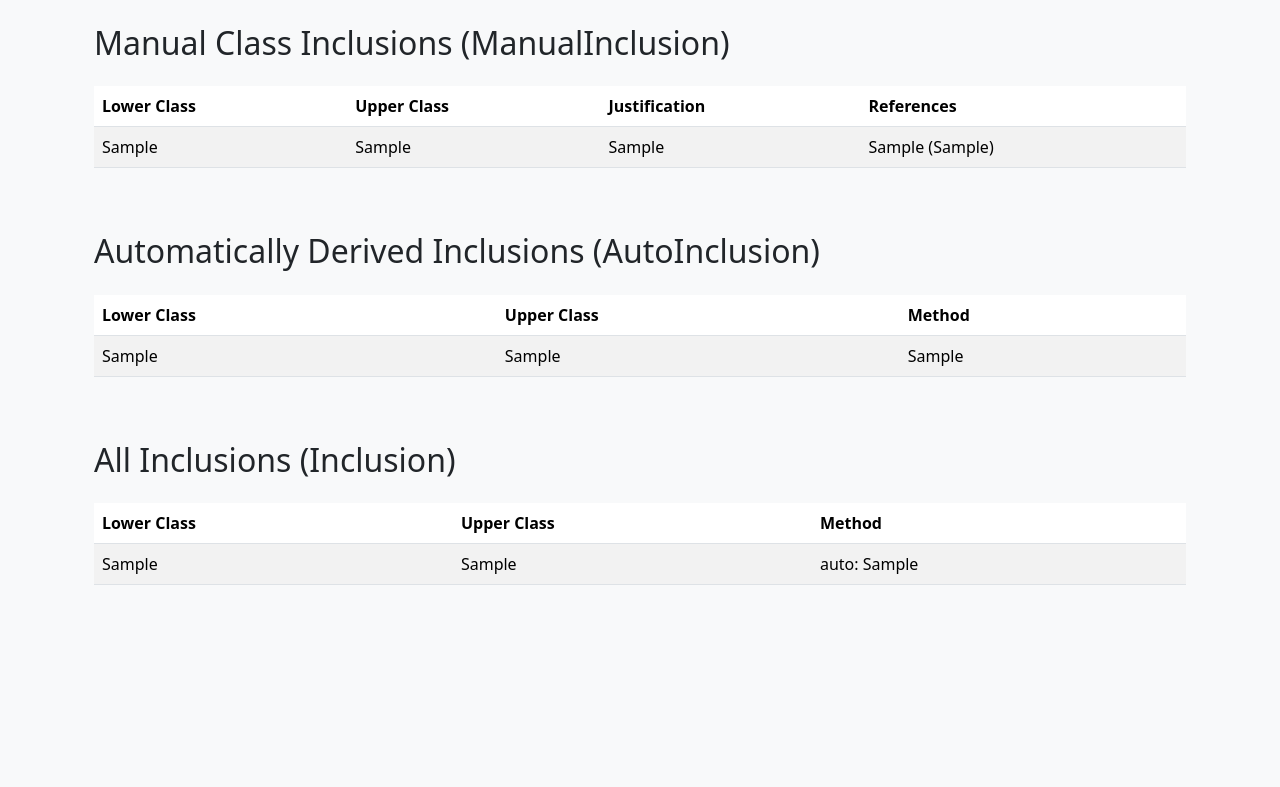
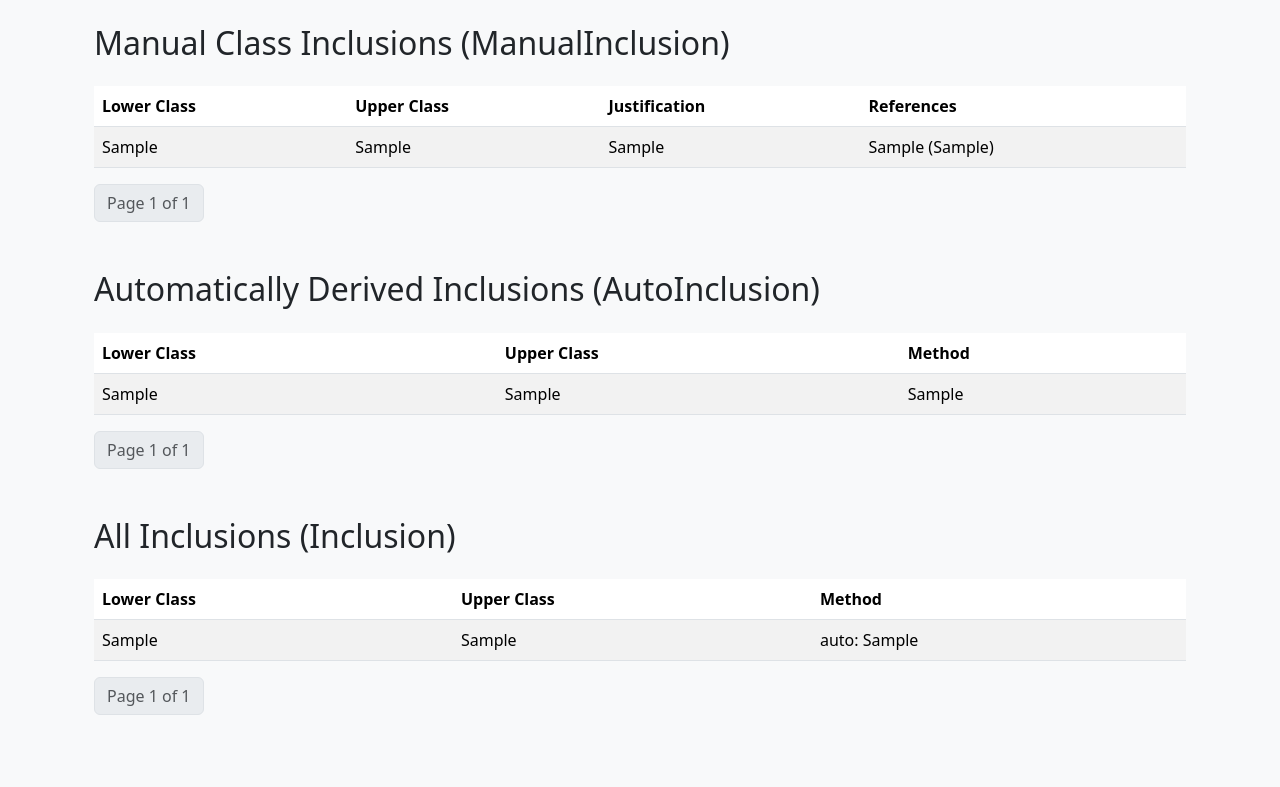
Before and after one commit to turquoise5/ComWeb, a Django app: page /inclusions/ in a window 1280 px wide. Shown: the part 80-867 px from the top of the page. Before the commit the page ends 665 px from the top, so only its background shows below. Run offline with Django 5.2, Linux system fonts and the light colour scheme; tables that the repository leaves empty hold one stand-in row (values such as "Sample post").

Commit message:
added pagination

```diff
--- a/comweb/templates/comweb/inclusions.html
+++ b/comweb/templates/comweb/inclusions.html
@@ -5,7 +5,7 @@
 {% block content %}
 <div class="container">
     <!-- Manual Inclusions Section -->
-    <section class="mb-5">
+    <section class="mb-5" id="manual">
         <h2 class="mb-4">Manual Class Inclusions (ManualInclusion)</h2>
         <div class="table-responsive">
             <table class="table table-striped">
@@ -18,7 +18,7 @@
                     </tr>
                 </thead>
                 <tbody>
-                    {% for inc in manual_inclusions %}
+                    {% for inc in manual_inclusions_page %}
                     <tr>
                         <td>{{ inc.lower.AB }}</td>
                         <td>{{ inc.upper.AB }}</td>
@@ -33,10 +33,27 @@
                 </tbody>
             </table>
         </div>
+        <nav>
+            <ul class="pagination">
+            {% if manual_inclusions_page.has_previous %}
+            <li class="page-item">
+                <a class="page-link" href="?manual_page={{ manual_inclusions_page.previous_page_number }}#manual">Previous</a>
+            </li>
+            {% endif %}
+            <li class="page-item disabled">
+            <span class="page-link">Page {{ manual_inclusions_page.number }} of {{ manual_inclusions_page.paginator.num_pages }}</span>
+            </li>
+            {% if manual_inclusions_page.has_next %}
+            <li class="page-item">
+                <a class="page-link" href="?a_page={{ manual_inclusions_page.next_page_number }}#manual">Next</a>
+            </li>
+            {% endif %}
+            </ul>
+        </nav>
     </section>
 
     <!-- Auto Inclusions Section -->
-    <section class="mb-5">
+    <section class="mb-5" id="auto">
         <h2 class="mb-4">Automatically Derived Inclusions (AutoInclusion) </h2>
         <div class="table-responsive">
             <table class="table table-striped">
@@ -48,7 +65,7 @@
                     </tr>
                 </thead>
                 <tbody>
-                    {% for inc in auto_inclusions %}
+                    {% for inc in auto_inclusions_page %}
                     <tr>
                         <td>{{ inc.lower.AB }}</td>
                         <td>{{ inc.upper.AB }}</td>
@@ -58,8 +75,25 @@
                 </tbody>
             </table>
         </div>
+            <nav>
+      <ul class="pagination">
+        {% if auto_inclusions_page.has_previous %}
+          <li class="page-item">
+            <a class="page-link" href="?auto_page={{ auto_inclusions_page.previous_page_number }}#auto">Previous</a>
+          </li>
+        {% endif %}
+        <li class="page-item disabled">
+          <span class="page-link">Page {{ auto_inclusions_page.number }} of {{ auto_inclusions_page.paginator.num_pages }}</span>
+        </li>
+        {% if auto_inclusions_page.has_next %}
+          <li class="page-item">
+            <a class="page-link" href="?auto_page={{ auto_inclusions_page.next_page_number }}#auto">Next</a>
+          </li>
+        {% endif %}
+      </ul>
+    </nav>
     </section>
-        <section class="mb-5">
+        <section class="mb-5" id="all_inc">
         <h2 class="mb-4">All Inclusions (Inclusion)</h2>
         <div class="table-responsive">
             <table class="table table-striped">
@@ -71,13 +105,13 @@
                     </tr>
                 </thead>
                 <tbody>
-                    {% for inc in all_inclusions %}
+                    {% for inc in all_inclusions_page %}
                     <tr>
                         <td>{{ inc.lower.AB }}</td>
                         <td>{{ inc.upper.AB }}</td>
                         <td>
                             {% if inc.method.AB == 'manual' %}
-                                manual: {{ inc.justification }}
+                                manual
                                 {% if inc.references.exists %}; see {% for ref in inc.references.all %}Theorem {{ ref.locator }} of [{{ ref.doi }}]{% if not forloop.last %}, {% endif %}{% endfor %}{% endif %}
                             {% elif inc.method.AB == 'trans' %}
                                 transitivity: {{ inc.row1.lower.AB }} ⊆ {{ inc.row1.upper.AB }} ⊆ {{ inc.row2.upper.AB }}
@@ -90,6 +124,23 @@
                 </tbody>
             </table>
         </div>
+        <nav>
+        <ul class="pagination">
+            {% if all_inclusions_page.has_previous %}
+            <li class="page-item">
+                <a class="page-link" href="?all_page={{ all_inclusions_page.previous_page_number }}#all_inc">Previous</a>
+            </li>
+            {% endif %}
+            <li class="page-item disabled">
+            <span class="page-link">Page {{ all_inclusions_page.number }} of {{ all_inclusions_page.paginator.num_pages }}</span>
+            </li>
+            {% if all_inclusions_page.has_next %}
+            <li class="page-item">
+                <a class="page-link" href="?all_page={{ all_inclusions_page.next_page_number }}#all_inc">Next</a>
+            </li>
+            {% endif %}
+        </ul>
+        </nav>
     </section>
 </div>
 {% endblock %}
--- a/comweb/views.py
+++ b/comweb/views.py
@@ -1,14 +1,15 @@
 from django.shortcuts import render
 from django.http import HttpResponse, JsonResponse
 from comweb.models import *
+from django.core.paginator import Paginator
 
 def home(request):
     return render(request, "comweb/home.html")
 
 def machine_info_view(request):
-    types = MachineType.objects.all()[:50]
-    modes = MachineMode.objects.all()[:50]
-    machines = Machine.objects.select_related('mode', 'type').all()[:50]
+    types = MachineType.objects.all()
+    modes = MachineMode.objects.all()
+    machines = Machine.objects.select_related('mode', 'type').all()
     context = {
         'types': types,
         'modes': modes,
@@ -17,15 +18,15 @@ def machine_info_view(request):
     return render(request, "comweb/machine_info.html", context)
 
 def complexity_info_view(request):
-    bounds = ResourceBound.objects.all()[:50]
-    problem_types = ProblemType.objects.all()[:50]
+    bounds = ResourceBound.objects.all()
+    problem_types = ProblemType.objects.all()
     classes = Class.objects.select_related(
         'problem_type',
         'machine',
         'time_bound',
         'space_bound',
         'alternations_bound'
-    ).all()[:50]
+    ).all()
     context = {
         'bounds': bounds,
         'problem_types': problem_types,
@@ -37,21 +38,31 @@ def inclusions_view(request):
     manual_inclusions = ManualInclusion.objects.select_related(
         'lower',
         'upper'
-    ).prefetch_related('references').all()
+    ).prefetch_related('references').order_by('id')
     auto_inclusions = AutoInclusion.objects.select_related(
         'lower',
         'upper',
         'method'
-    ).all()[:50]
+    ).order_by('id')
     all_inclusions = Inclusion.objects.select_related(
         'lower',
         'upper',
         'method'
-    ).all()[:100]
+    ).order_by('id')
+
+    # Paginate each list (50 per page)
+    manual_page_number = request.GET.get('manual_page', 1)
+    auto_page_number = request.GET.get('auto_page', 1)
+    all_page_number = request.GET.get('all_page', 1)
+
+    manual_paginator = Paginator(manual_inclusions, 50)
+    auto_paginator = Paginator(auto_inclusions, 50)
+    all_paginator = Paginator(all_inclusions, 50)
+
     context = {
-        'manual_inclusions': manual_inclusions,
-        'auto_inclusions': auto_inclusions,
-        'all_inclusions': all_inclusions
+        'manual_inclusions_page': manual_paginator.get_page(manual_page_number),
+        'auto_inclusions_page': auto_paginator.get_page(auto_page_number),
+        'all_inclusions_page': all_paginator.get_page(all_page_number),
     }
     return render(request, "comweb/inclusions.html", context)
 
@@ -59,12 +70,12 @@ def mtg_view(request):
     manual_mtgs = ManualMTG.objects.select_related(
         'lower',
         'upper'
-    ).all()[:50]
+    ).all()
     mtgs = MTG.objects.select_related(
         'lower', 'upper',
         'row1__lower', 'row1__upper',
         'row2__lower', 'row2__upper'
-    ).all()[:50]
+    ).all()
     context = {'mtgs': mtgs, "manual_mtgs": manual_mtgs}
     return render(request, "comweb/mtg.html", context)
 
@@ -72,11 +83,11 @@ def mmg_view(request):
     manual_mmgs = ManualMMG.objects.select_related(
         'lower',
         'upper'
-    ).all()[:50]
+    ).all()
     mmgs = MMG.objects.select_related(
         'lower', 'upper',
         'row1__lower', 'row1__upper',
         'row2__lower', 'row2__upper'
-    ).all()[:50]
+    ).all()
     context = {'mmgs': mmgs, "manual_mmgs": manual_mmgs}
     return render(request, "comweb/mmg.html", context)
```
